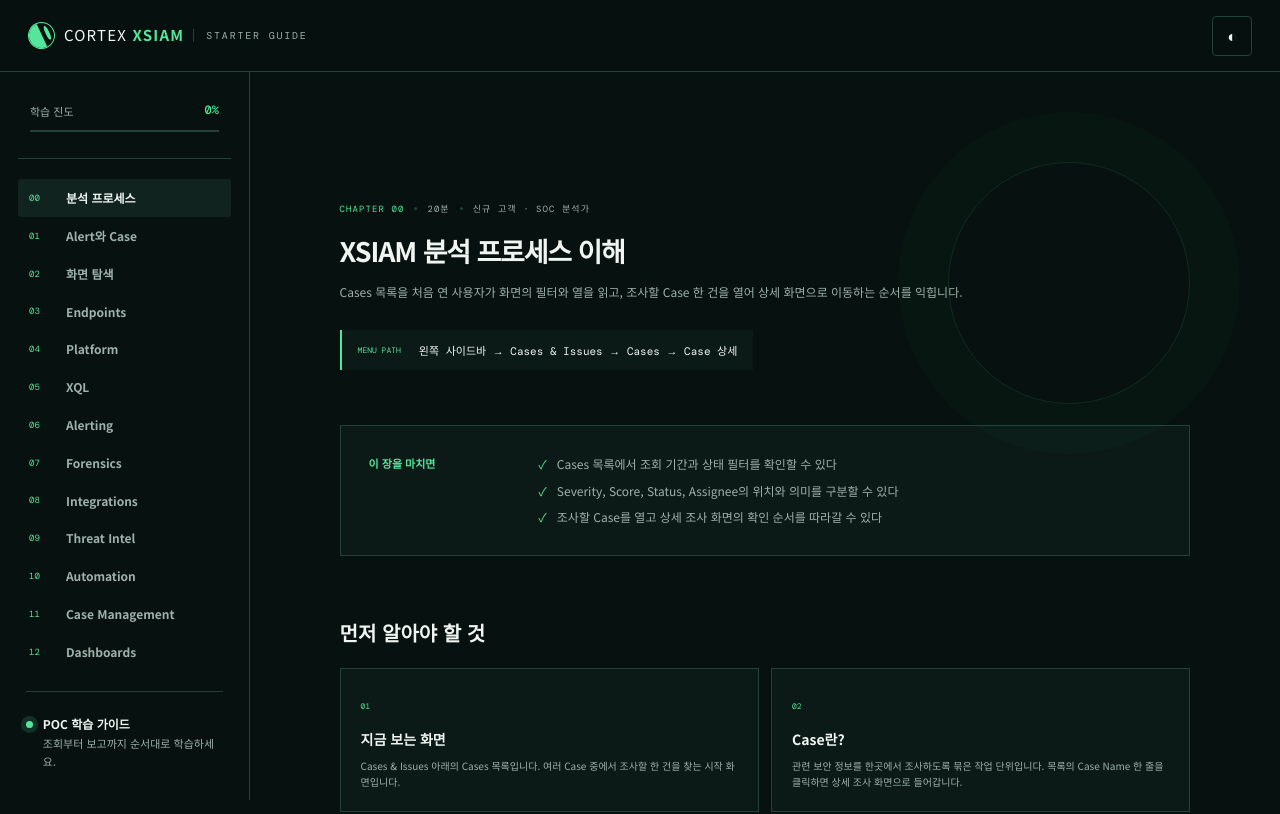
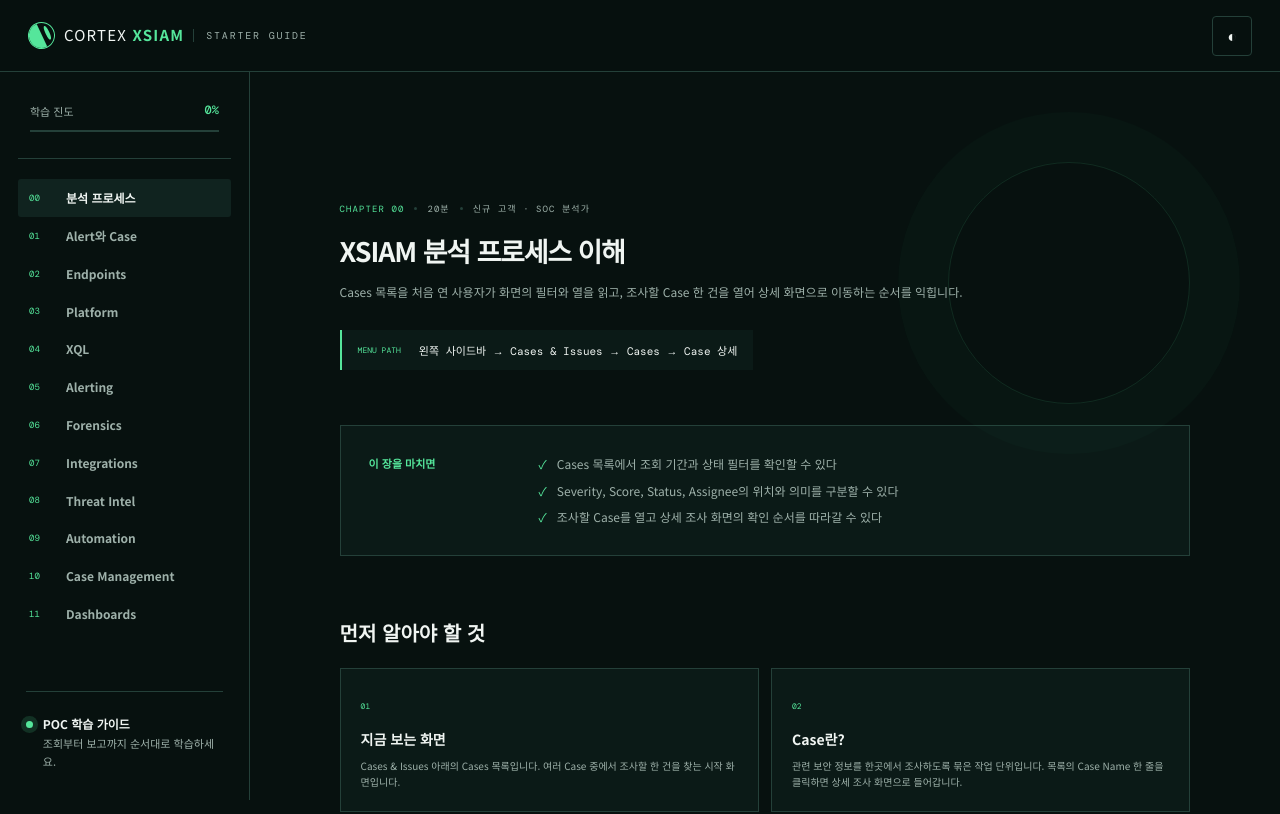
Before and after one commit to hyunjida/cortex-ai-agent-guide, a React (Vite) app: page / in a window 1280 px wide. Shown: the top 814 px of the page. Built offline with nearby package versions, Linux system fonts and the light colour scheme.

Commit message:
Remove screen navigation chapter from menu

```diff
--- a/src/data/chapters.ts
+++ b/src/data/chapters.ts
@@ -475,7 +475,7 @@
 export const chapters: Chapter[] = [
   chapterCatalog.find((chapter) => chapter.id === "overview")!,
   chapterCatalog.find((chapter) => chapter.id === "cases")!,
-  ...usageChapters,
+  ...usageChapters.filter((chapter) => chapter.id !== "login"),
 ].map((chapter, index) => ({
   ...chapter,
   no: String(index).padStart(2, "0"),
```
